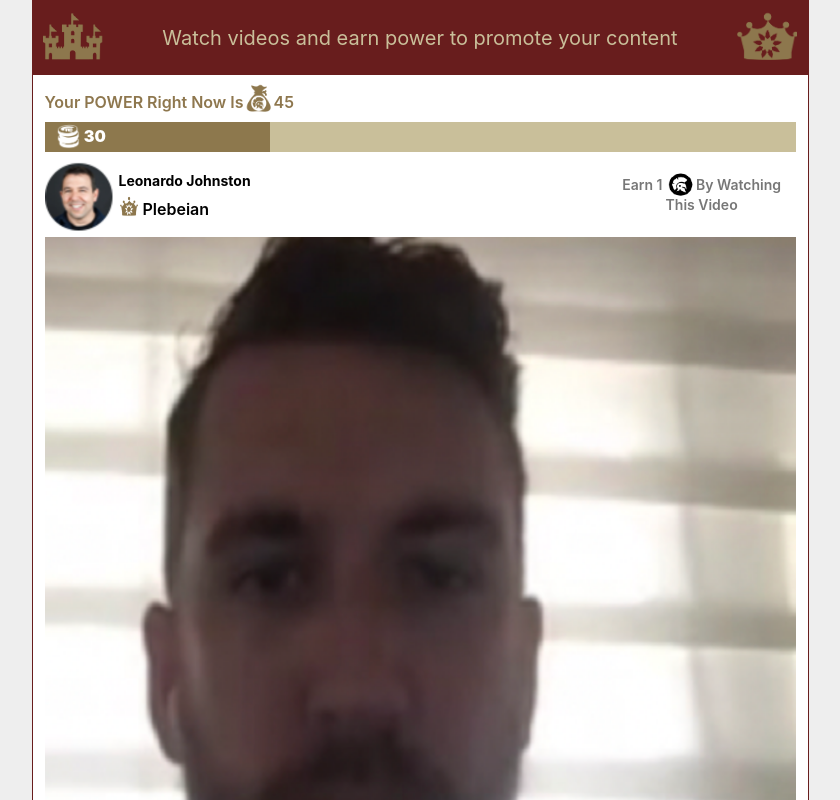
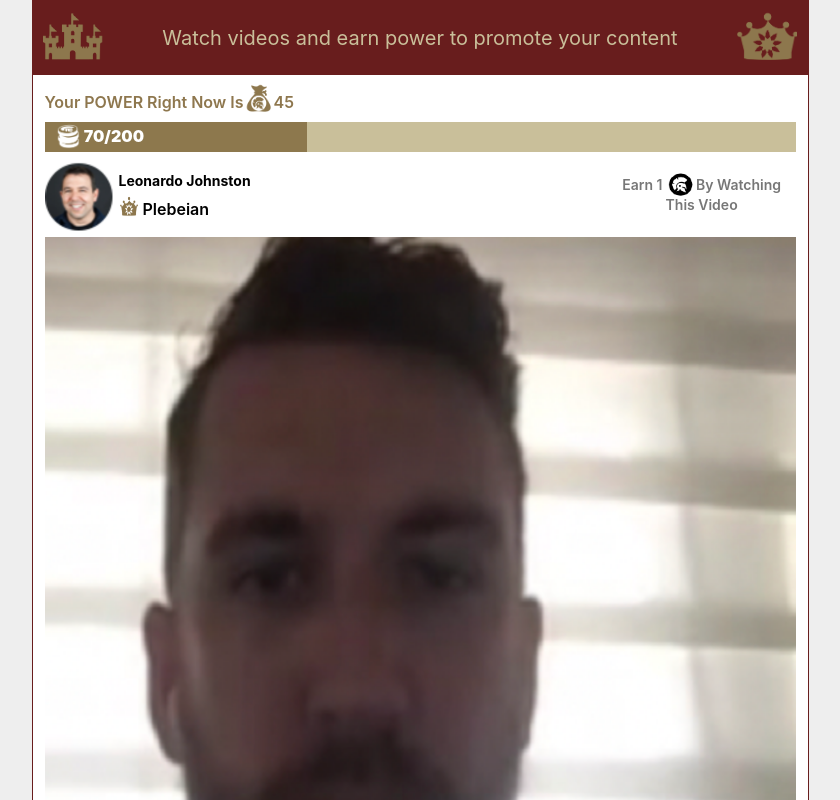
Before and after one commit to ckkempower/frontend, a React (Create React App) app: page /earn in a window 1280 px wide. Shown: the top 800 px of the page, without its empty margins (220-1060 px from the left). Built offline with nearby package versions, Linux system fonts and the light colour scheme.

Commit message:
showing coins used and assigned in progress bar

```diff
--- a/src/components/ProgressBar/index.jsx
+++ b/src/components/ProgressBar/index.jsx
@@ -2,17 +2,20 @@ import "./style.scss";
 
 import PowerCoinUserwhite from "../../assets/icons/IconvideopowerC.png";
 
-const ProgressBar = ({ bgcolor, progress, height }) => {
+const ProgressBar = ({ bgcolor, coinsAssigned, coinsUsed, height }) => {
   return (
     <div style={{ height }} className="progress-parent">
       <div
-        style={{ width: `${progress}%`, backgroundColor: bgcolor }}
+        style={{
+          width: `${(coinsUsed * 100) / coinsAssigned}%`,
+          backgroundColor: bgcolor,
+        }}
         className="child"
       >
         <span className="text">
           {" "}
           <img src={PowerCoinUserwhite} alt="" className="power-icons" />{" "}
-          {`${progress}`}
+          {`${coinsUsed}/${coinsAssigned}`}
         </span>
       </div>
     </div>
--- a/src/pages/Earn/data.js
+++ b/src/pages/Earn/data.js
@@ -1,6 +1,6 @@
 export const posts = [
   {
-    coinsAssigned: 100,
+    coinsAssigned: 200,
     coinsUsed: 70,
     profilePic: "homeprofile.png",
     name: "Leonardo Johnston",
--- a/src/pages/Earn/index.jsx
+++ b/src/pages/Earn/index.jsx
@@ -4,7 +4,6 @@ import "./styles.scss";
 // images
 import PowerCoinUser from "../../assets/icons/IconUser's&LocationpowerB.png";
 import ProgressBar from "../../components/ProgressBar";
-import sover from "../../assets/icons/sovereigns-a.png";
 import PowerCoin from "../../assets/icons/power-coin.png";
 import IconEmpowerersC from "../../assets/icons/IconPowerCoinF.png";
 import HomeHeader from "../../components/HomeHeader";
@@ -26,7 +25,8 @@ const Earn = () => {
             <div className="full" key={index}>
               <ProgressBar
                 bgcolor="orange"
-                progress={post.coinsAssigned - post.coinsUsed}
+                coinsUsed={post.coinsUsed}
+                coinsAssigned={post.coinsAssigned}
                 height={30}
               />
               <div className="home_profile">
@@ -41,7 +41,10 @@ const Earn = () => {
                   <div className="home-head">
                     <h2>{post.name}</h2>
                     <div className="content_botom">
-                      <img src={require(`../../assets/icons/${post.levelIcon}`)} alt="pro" />
+                      <img
+                        src={require(`../../assets/icons/${post.levelIcon}`)}
+                        alt="pro"
+                      />
                       <span>{post.level} </span>
                     </div>
                   </div>
```
